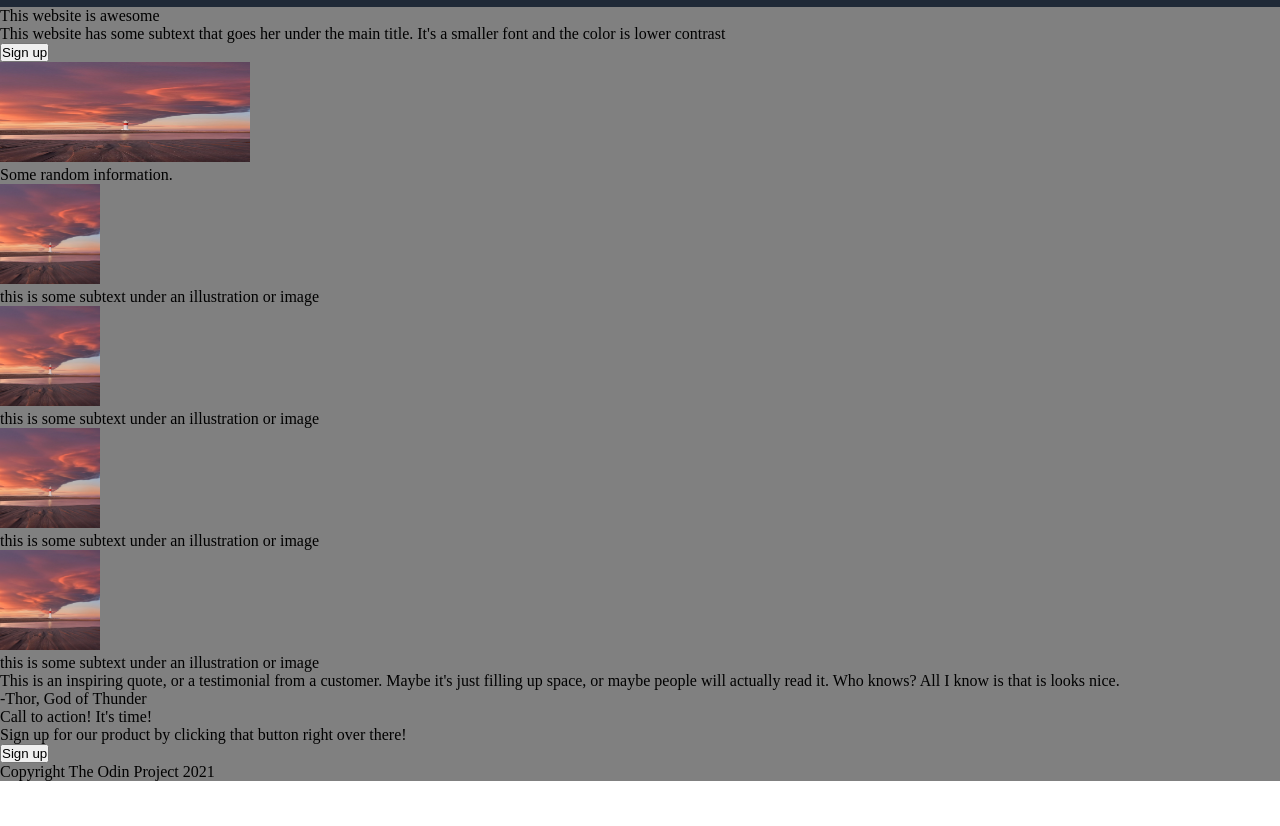
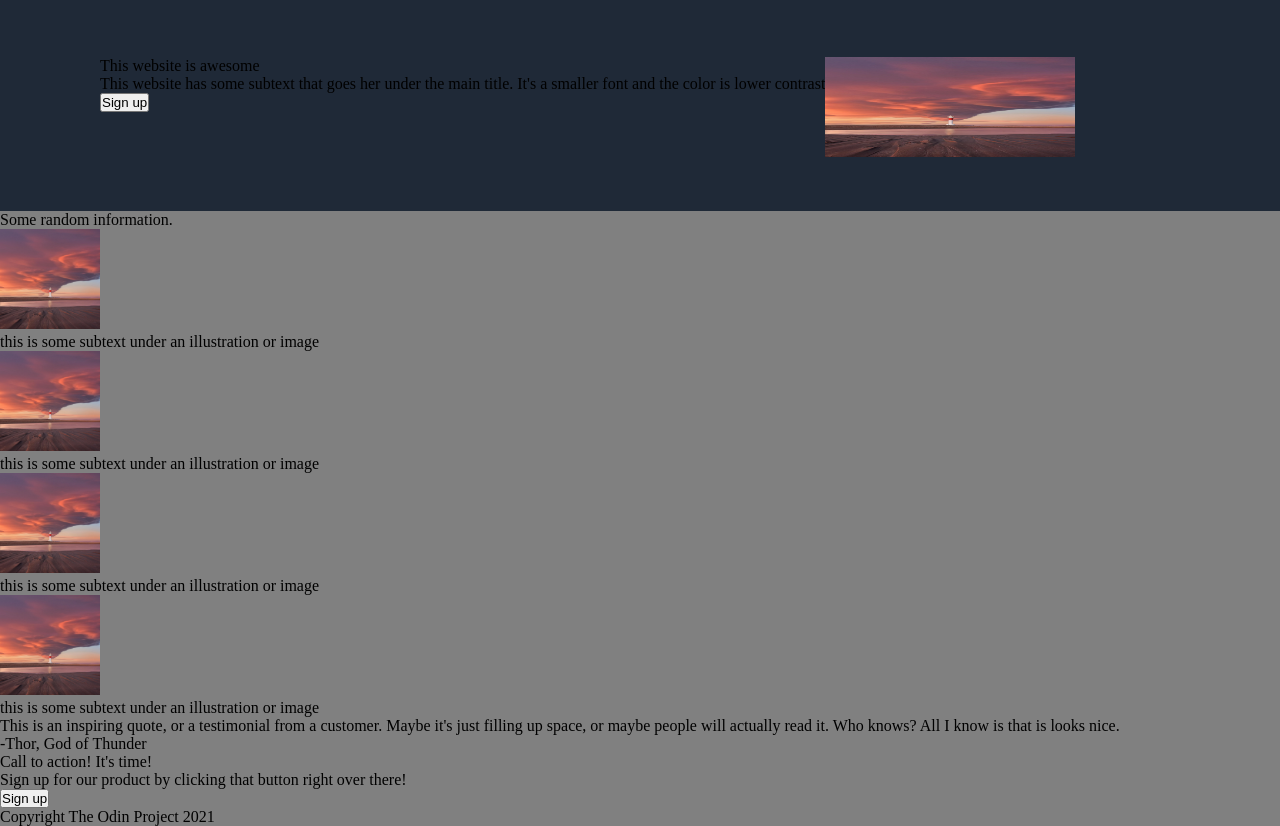
Before and after one commit to MellowMeh/odin-landing-page, a plain HTML site: page index.html in a window 1280 px wide. Shown: the part 31-857 px from the top of the page. Before the commit the page ends 812 px from the top, so only its background shows below. Drawn offline with Linux system fonts and the light colour scheme.

Commit message:
Arrange elements in top blue box

```diff
--- a/style/index.css
+++ b/style/index.css
@@ -46,3 +46,16 @@ body    {
     display: flex;
     gap: 15px;
 }
+
+.top    {
+    background-color: #1F2937;
+    display: flex;
+}
+
+.top-left   {
+    padding: 50px 0px 50px 100px;
+}
+
+.top-right  {
+    padding: 50px 100px 50px 0px;
+}
```
